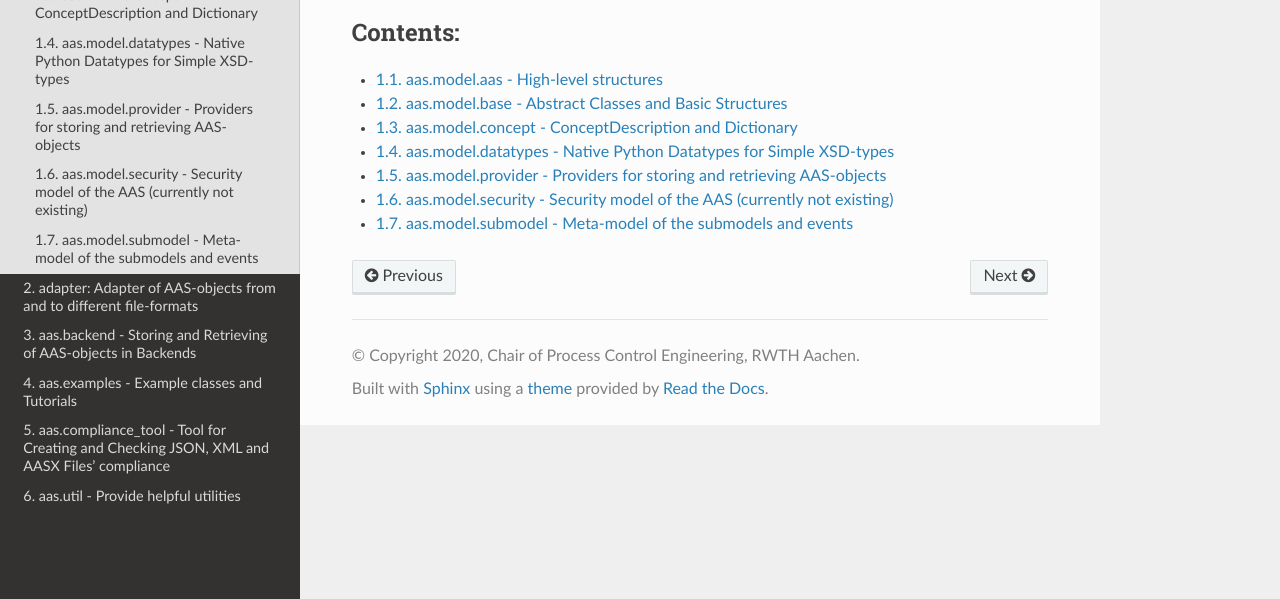
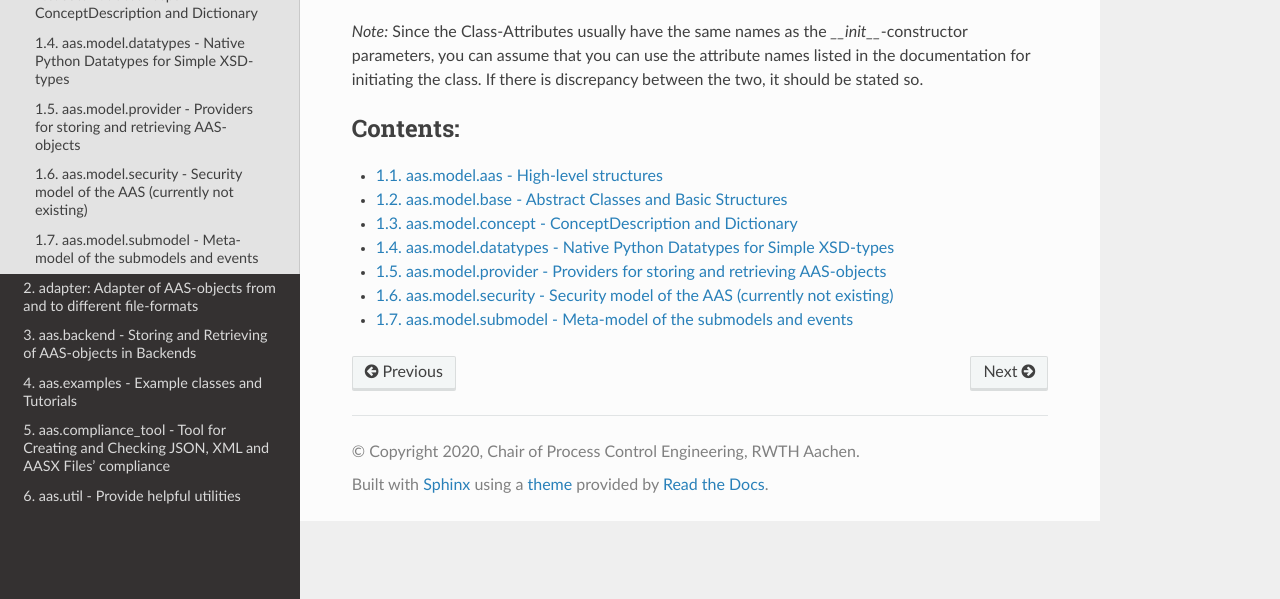
Before and after one commit to eclipse-basyx/basyx-python-sdk, a Sphinx documentation site: the page built from docs/source/model/index.rst, in a window 1280 px wide, cut to the strip 301-900 px from the top of the page. Built offline with Sphinx 7.4.7 and the Read the Docs theme 2.0.0, drawn with Linux system fonts in a browser that asks for light colours.

Commit message:
docs.source.model.index.rst: Add note explaining the way of documenting the class attributes and __init__-parameters

```diff
--- a/docs/source/model/index.rst
+++ b/docs/source/model/index.rst
@@ -3,6 +3,10 @@ aas.model - Python Model of the AssetAdministrationShell Metamodel
 
 .. automodule:: aas.model.__init__
       :members:
+
+*Note:* Since the Class-Attributes usually have the same names as the `__init__`-constructor
+parameters, you can assume that you can use the attribute names listed in the documentation for
+initiating the class. If there is discrepancy between the two, it should be stated so.
 
 .. toctree::
    :maxdepth: 2
```
